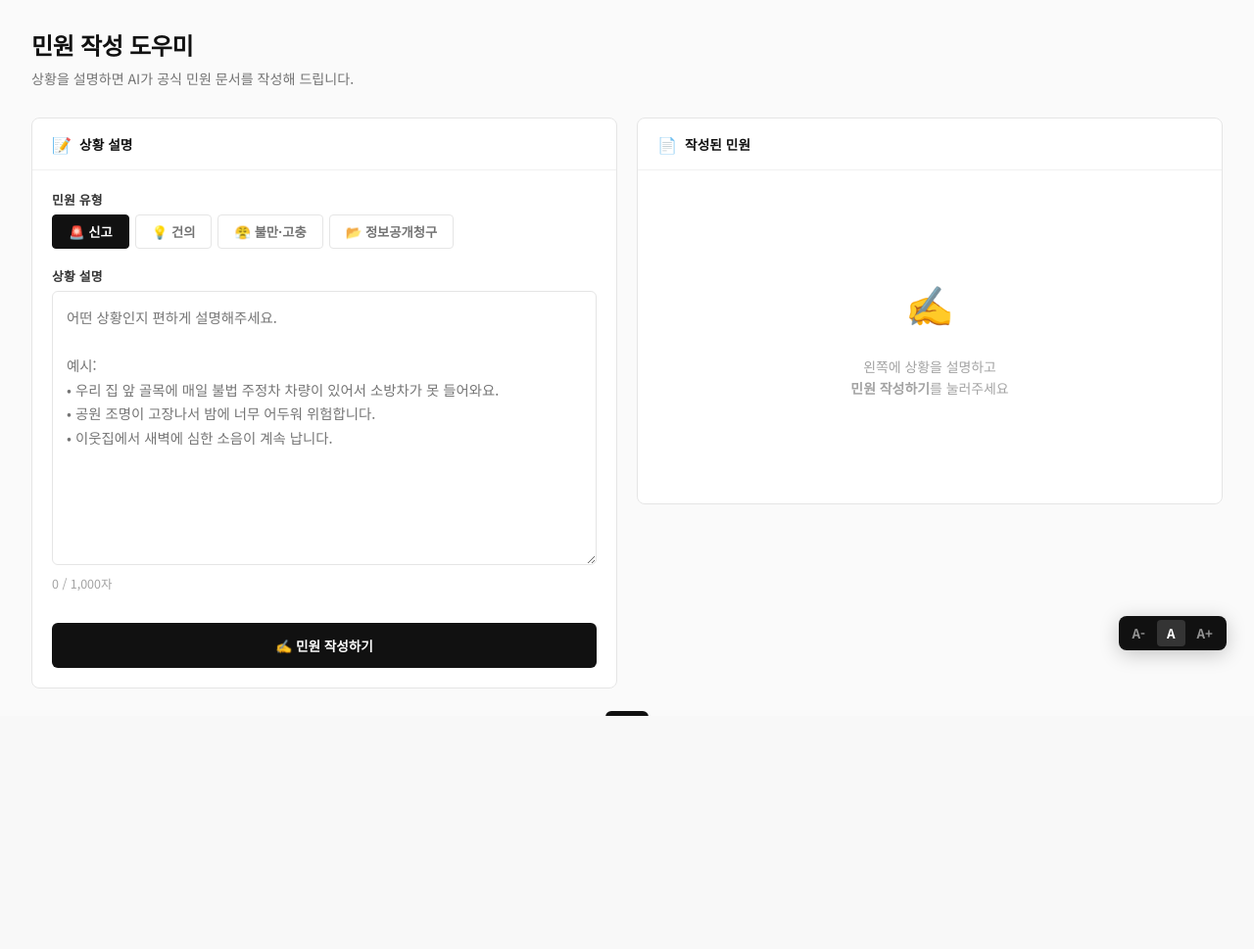
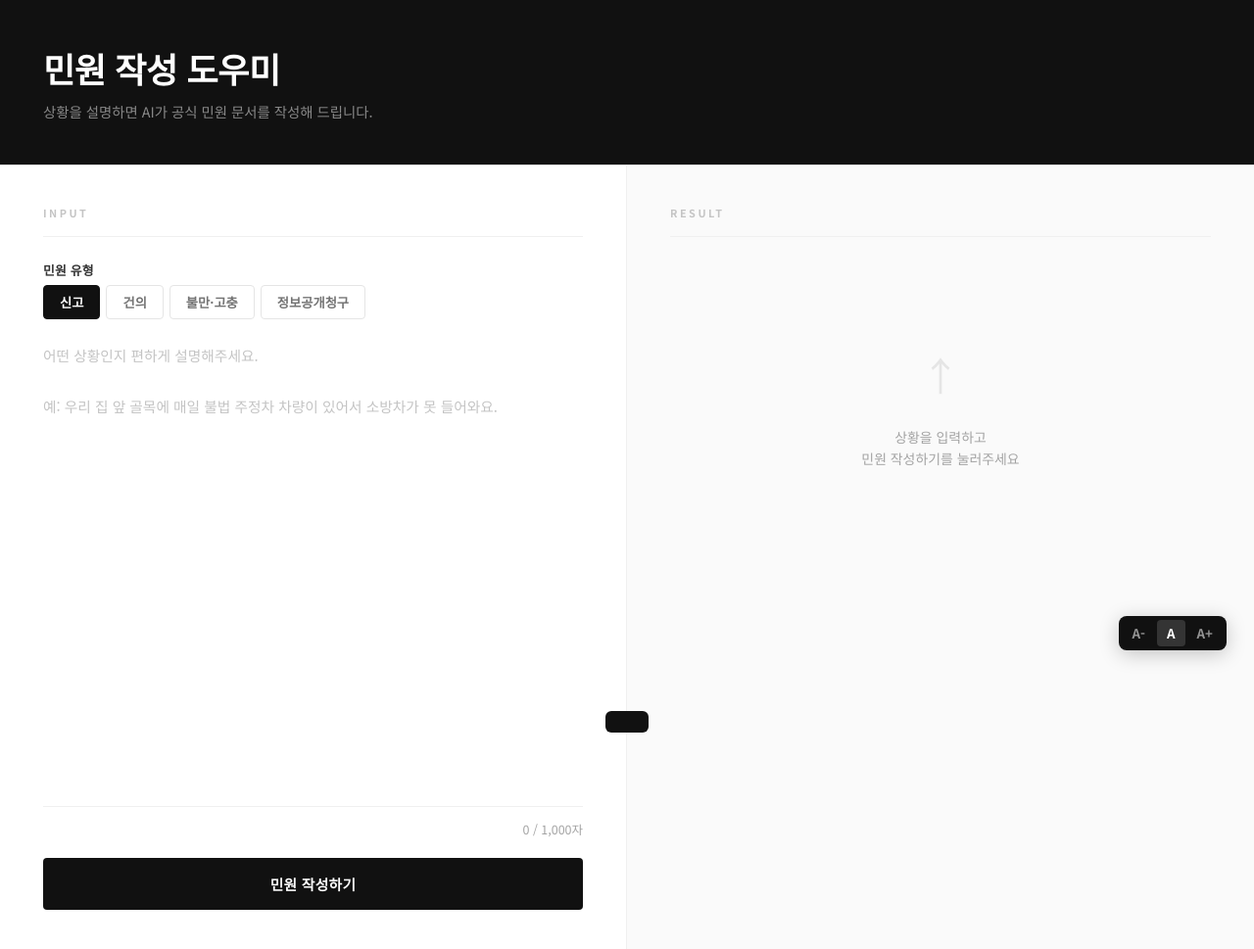
Before and after one commit to Choroning/CLI_AL, a Flask app: page /civil in a window 1280 px wide. Shown: the part 108-1077 px from the top of the page at 98% size. Before the commit the page ends 839 px from the top, so only its background shows below. Run offline with Flask 3, Linux system fonts and the light colour scheme.

Commit message:
feat: 복지·민원 페이지 FOLIO 디자인 통일
- 패널 박스 레이아웃 제거 → app-layout / app-col 오픈 컬럼 구조로 재작성
- 상단 다크 배너(sub-hero) 추가 — 페이지 제목 + 설명, fadeUp 애니메이션
- 민원 textarea 보더리스 스타일로 변경 (메인 입력창과 동일)
- 민원 유형 버튼 이모지 제거, 모노크롬 토글 스타일
- 결과 영역 result-empty 아이콘 ↑ 통일
- reveal 애니메이션 클래스 적용

Co-Authored-By: Claude Sonnet 4.6 <noreply@anthropic.com>

```diff
--- a/static/css/style.css
+++ b/static/css/style.css
@@ -242,7 +242,43 @@ mark.word-highlight:hover { background: #e5e5e5; }
 .nav-item.active::after { width: 100%; left: 0; }
 .nav-item.active { color: #111111; }
 
-/* ── 페이지 인트로 ── */
+/* ── 서브 히어로 (복지·민원 페이지 상단 배너) ── */
+.sub-hero {
+  background: #111111;
+  padding: 44px 0;
+}
+
+.sub-hero-inner {
+  max-width: 1280px;
+  margin: 0 auto;
+  padding: 0 44px;
+}
+
+.sub-hero-title {
+  font-size: 2.2rem;
+  font-weight: 800;
+  color: #fff;
+  letter-spacing: -0.5px;
+  margin-bottom: 8px;
+  animation: fadeUp 0.55s cubic-bezier(0.16,1,0.3,1) both;
+}
+
+.sub-hero-desc {
+  font-size: 0.9rem;
+  color: rgba(255,255,255,0.5);
+  animation: fadeUp 0.55s 0.08s cubic-bezier(0.16,1,0.3,1) both;
+}
+
+/* ── 복지·민원 툴 컨테이너 ── */
+#welfare-tool,
+#civil-tool {
+  background: #fff;
+  border-top: 1px solid #e5e5e5;
+}
+
+.welfare-form { flex: 1; }
+
+/* ── 페이지 인트로 (레거시, 미사용) ── */
 .page-intro { margin-bottom: 28px; }
 
 .page-title {
@@ -441,23 +477,27 @@ mark.word-highlight:hover { background: #e5e5e5; }
 .civil-type-btn:hover:not(.active) { background: #f5f5f5; color: #333; border-color: #d4d4d4; }
 
 .civil-textarea {
+  flex: 1;
+  min-height: 240px;
   width: 100%;
-  height: 280px;
-  border: 1px solid #e5e5e5;
-  border-radius: 6px;
-  padding: 14px;
-  font-size: 0.9rem;
-  line-height: 1.7;
-  resize: vertical;
+  border: none;
+  border-bottom: 1px solid #f0f0f0;
+  padding: 0 0 20px;
+  font-size: 0.92rem;
+  line-height: 1.75;
+  resize: none;
   font-family: inherit;
   color: #111111;
+  background: transparent;
   transition: border-color 0.15s;
 }
+
+.civil-textarea::placeholder { color: #c4c4c4; }
 
 .civil-textarea:focus {
   outline: none;
-  border-color: #111111;
-  box-shadow: 0 0 0 3px rgba(0,0,0,0.06);
+  border-bottom-color: #111111;
+  box-shadow: none;
 }
 
 /* ── 민원 결과 ── */
--- a/templates/civil.html
+++ b/templates/civil.html
@@ -2,70 +2,70 @@
 
 {% block title %}민원 작성 도우미{% endblock %}
 
+{% block before_container %}
+<section class="sub-hero">
+  <div class="sub-hero-inner">
+    <div class="sub-hero-title">민원 작성 도우미</div>
+    <div class="sub-hero-desc">상황을 설명하면 AI가 공식 민원 문서를 작성해 드립니다.</div>
+  </div>
+</section>
+{% endblock %}
+
 {% block body %}
-<div class="container">
-  <div class="page-intro">
-    <h2 class="page-title">민원 작성 도우미</h2>
-    <p class="page-desc">상황을 설명하면 AI가 공식 민원 문서를 작성해 드립니다.</p>
-  </div>
+<div id="civil-tool">
+  <div class="app-layout">
 
-  <div class="layout">
-    <!-- 입력 패널 -->
-    <div class="panel">
-      <div class="panel-header">
-        <span class="icon">📝</span>
-        상황 설명
+    <!-- 입력 컬럼 -->
+    <div class="app-col app-col-input reveal">
+
+      <div class="app-col-head">
+        <span class="app-col-label">INPUT</span>
       </div>
-      <div class="panel-body">
 
-        <div class="form-row">
-          <label class="form-label">민원 유형</label>
-          <div class="civil-type-options">
-            <button class="civil-type-btn active" data-type="신고" onclick="setCivilType('신고')">🚨 신고</button>
-            <button class="civil-type-btn" data-type="건의" onclick="setCivilType('건의')">💡 건의</button>
-            <button class="civil-type-btn" data-type="불만·고충" onclick="setCivilType('불만·고충')">😤 불만·고충</button>
-            <button class="civil-type-btn" data-type="정보공개청구" onclick="setCivilType('정보공개청구')">📂 정보공개청구</button>
-          </div>
+      <div class="form-row" style="margin-bottom:24px;">
+        <label class="form-label">민원 유형</label>
+        <div class="civil-type-options">
+          <button class="civil-type-btn active" data-type="신고" onclick="setCivilType('신고')">신고</button>
+          <button class="civil-type-btn" data-type="건의" onclick="setCivilType('건의')">건의</button>
+          <button class="civil-type-btn" data-type="불만·고충" onclick="setCivilType('불만·고충')">불만·고충</button>
+          <button class="civil-type-btn" data-type="정보공개청구" onclick="setCivilType('정보공개청구')">정보공개청구</button>
         </div>
+      </div>
 
-        <div class="form-row" style="margin-top:16px;">
-          <label class="form-label">상황 설명</label>
-          <textarea id="civil-input" class="civil-textarea"
-            placeholder="어떤 상황인지 편하게 설명해주세요.
+      <textarea id="civil-input" class="civil-textarea"
+        placeholder="어떤 상황인지 편하게 설명해주세요.
 
-예시:
-• 우리 집 앞 골목에 매일 불법 주정차 차량이 있어서 소방차가 못 들어와요.
-• 공원 조명이 고장나서 밤에 너무 어두워 위험합니다.
-• 이웃집에서 새벽에 심한 소음이 계속 납니다."
-            maxlength="1000"></textarea>
-          <span class="char-count" id="civil-char-count">0 / 1,000자</span>
-        </div>
+예: 우리 집 앞 골목에 매일 불법 주정차 차량이 있어서 소방차가 못 들어와요."
+        maxlength="1000"></textarea>
 
-        <button class="btn btn-primary" id="civil-btn" style="width:100%; justify-content:center; padding:13px; margin-top:12px;">
-          ✍️ 민원 작성하기
-        </button>
+      <div class="input-footer" style="border-bottom:none; padding-bottom:0;">
+        <span class="char-count" id="civil-char-count" style="margin-left:auto;">0 / 1,000자</span>
       </div>
+
+      <button class="btn-analyze" id="civil-btn">민원 작성하기</button>
+
     </div>
 
-    <!-- 결과 패널 -->
-    <div class="panel">
-      <div class="panel-header">
-        <span class="icon">📄</span>
-        작성된 민원
-        <div id="civil-result-actions" style="display:none; margin-left:auto; gap:8px; display:none;">
-          <button class="btn btn-secondary" onclick="copyCivil()" style="padding:5px 12px; font-size:0.82rem;">📋 복사</button>
-          <button class="btn btn-secondary" onclick="saveCivil()" style="padding:5px 12px; font-size:0.82rem;">💾 저장</button>
+    <!-- 결과 컬럼 -->
+    <div class="app-col app-col-result reveal reveal-d1">
+
+      <div class="app-col-head">
+        <span class="app-col-label">RESULT</span>
+        <div id="civil-result-actions" style="display:none; gap:6px;">
+          <button class="app-action-btn" onclick="copyCivil()">복사</button>
+          <button class="app-action-btn" onclick="saveCivil()">저장</button>
         </div>
       </div>
-      <div class="panel-body">
-        <div id="civil-result">
-          <div class="result-empty">
-            <div class="empty-icon">✍️</div>
-            <p>왼쪽에 상황을 설명하고<br><strong>민원 작성하기</strong>를 눌러주세요</p>
-          </div>
+
+      <div id="civil-result">
+        <div class="result-empty">
+          <div class="empty-icon">↑</div>
+          <p>상황을 입력하고<br>민원 작성하기를 눌러주세요</p>
         </div>
       </div>
+
     </div>
+
   </div>
 </div>
 {% endblock %}
```
Also changed, not shown: templates/welfare.html (+34 -29 lines).
